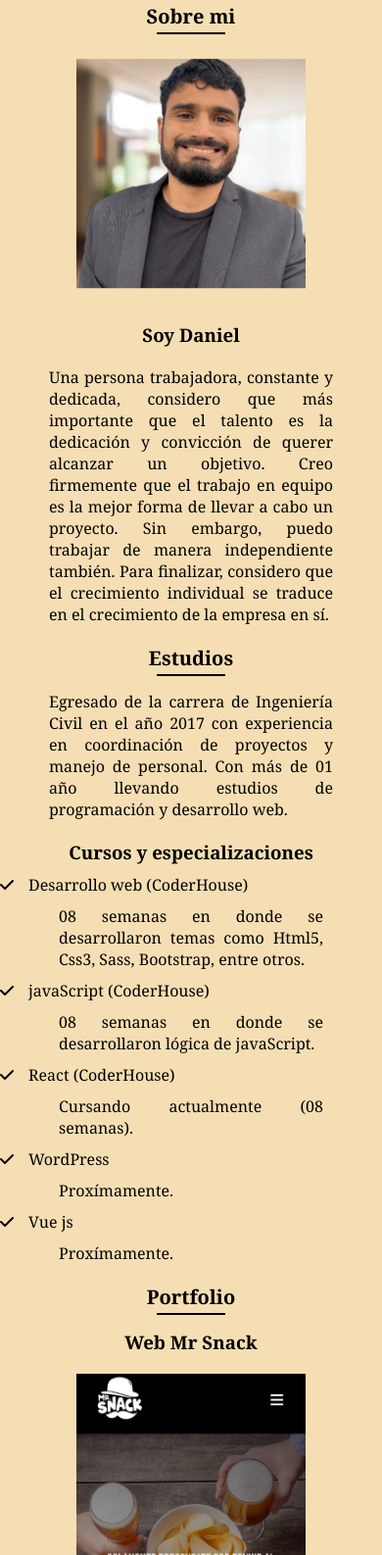
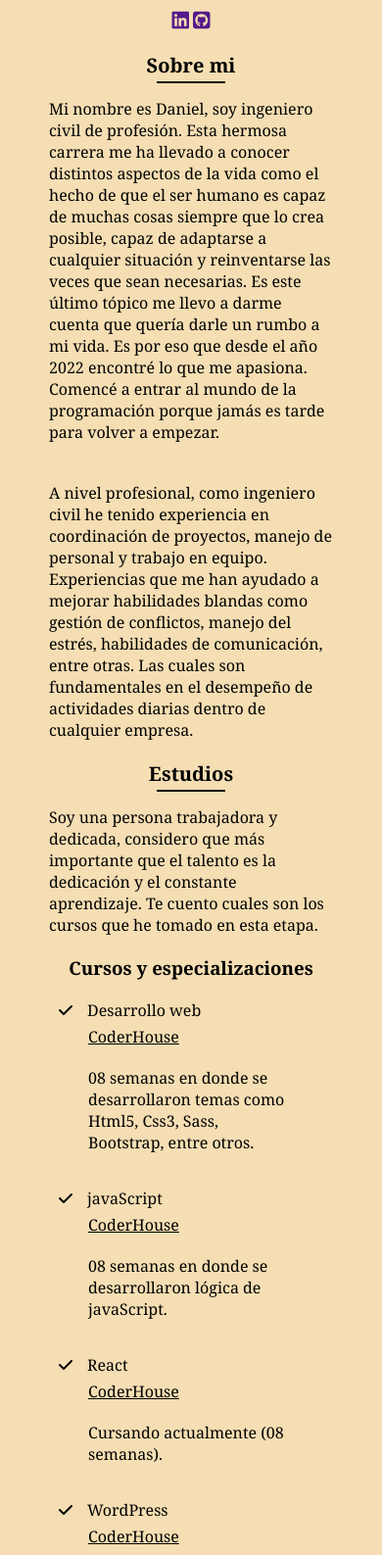
Before and after one commit to danielvergaray/portfolio2023, a plain HTML site: page index.html in a window 390 px wide. Shown: the part 413-2000 px from the top of the page at 98% size. Drawn offline with nearby package versions, Linux system fonts and the light colour scheme.

Commit message:
Se ha modificado contenido

```diff
--- a/css/style.css
+++ b/css/style.css
@@ -73,12 +73,20 @@
     .todo-el-contenido .estudios ul {
       padding: 10px 0;
       list-style: none; }
+      .todo-el-contenido .estudios ul .titulo-instituto {
+        position: relative;
+        top: -15px;
+        padding-left: 90px;
+        text-decoration: underline; }
       .todo-el-contenido .estudios ul p {
-        padding: 10px 60px; }
+        padding: 10px 90px;
+        position: relative;
+        top: -15px; }
       .todo-el-contenido .estudios ul i {
         padding-right: 15px; }
       .todo-el-contenido .estudios ul li {
-        text-align: left; }
+        text-align: left;
+        padding: 10px 60px; }
     .todo-el-contenido .sobreMi-container,
     .todo-el-contenido .estudios {
       text-align: center; }
@@ -89,7 +97,7 @@
       .todo-el-contenido .sobreMi-container p,
       .todo-el-contenido .estudios p {
         padding: 20px 50px;
-        text-align: justify; }
+        text-align: left; }
       .todo-el-contenido .sobreMi-container h2,
       .todo-el-contenido .estudios h2 {
         font-size: 20px;
@@ -132,7 +140,7 @@
           } */ }
       .todo-el-contenido .portfolio-container p {
         padding: 20px 50px;
-        text-align: justify; }
+        text-align: left; }
       .todo-el-contenido .portfolio-container h3 {
         padding: 20px 50px; }
       .todo-el-contenido .portfolio-container a {
--- a/index.html
+++ b/index.html
@@ -20,7 +20,6 @@
     <header>
       <div class="header-nombre-portfolio">
         <p>Daniel Vergaray</p>
-
       </div>
       <div class="header-info-portfolio">
         <ul>
@@ -35,17 +34,19 @@
       </div>
     </header>
 
-    <div class="header-info-mobile" id="menuDesplegable" >
+    <div class="header-info-mobile" id="menuDesplegable">
       <ul id="menuHamburguesaId"></ul>
-
     </div>
     <section id="todoElContenido" class="todo-el-contenido">
       <main>
         <section class="main-principal">
           <div class="main-titulo-contenedor">
-            <h1>¡Hola! Soy Daniel, Jr. Frontend Dev</h1>
+            <h1>
+              ¡Hola! Bienvenid@ a mi portfolio, <br />soy Daniel, Frontend
+              <br />Developer Jr.
+            </h1>
           </div>
-          <div class="main-foto">
+          <div class="main-foto" id="sobreMi">
             <img src="./imagenes/yo-cv.jpeg" alt="foto-de-perfil" />
           </div>
         </section>
@@ -56,52 +57,76 @@
           </div>
         </section>
       </main>
-      <section class="sobreMi-container" id="sobreMi">
+      <section class="sobreMi-container">
         <h2 class="animate__animated animate__fadeIn">Sobre mi</h2>
-        <img
+        <!-- <img
           src="./imagenes/yo-cv.jpeg"
           alt="foto-de-perfil"
           class="animate__animated animate__bounce"
-        />
-        <h3>Soy Daniel</h3>
-        <p data-aos="fade-up">
+        /> -->
+        <!-- <h3>Soy Daniel</h3> -->
+        <!-- <p data-aos="fade-up" id="estudiosId">
           Una persona trabajadora, constante y dedicada, considero que más
           importante que el talento es la dedicación y convicción de querer
           alcanzar un objetivo. Creo firmemente que el trabajo en equipo es la
           mejor forma de llevar a cabo un proyecto. Sin embargo, puedo trabajar de
           manera independiente también. Para finalizar, considero que el
           crecimiento individual se traduce en el crecimiento de la empresa en sí.
+        </p> -->
+        <p data-aos="fade-up">
+          Mi nombre es Daniel, soy ingeniero civil de profesión. Esta hermosa
+          carrera me ha llevado a conocer distintos aspectos de la vida como el
+          hecho de que el ser humano es capaz de muchas cosas siempre que lo
+          crea posible, capaz de adaptarse a cualquier situación y reinventarse
+          las veces que sean necesarias. Es este último tópico me llevo a darme
+          cuenta que quería darle un rumbo a mi vida. Es por eso que desde el
+          año 2022 encontré lo que me apasiona. Comencé a entrar al mundo de la
+          programación porque jamás es tarde para volver a empezar.
+        </p>
+
+        <p data-aos="fade-up" id="estudiosId">
+          A nivel profesional, como ingeniero civil he tenido experiencia en
+          coordinación de proyectos, manejo de personal y trabajo en equipo.
+          Experiencias que me han ayudado a mejorar habilidades blandas como
+          gestión de conflictos, manejo del estrés, habilidades de comunicación,
+          entre otras. Las cuales son fundamentales en el desempeño de
+          actividades diarias dentro de cualquier empresa.
         </p>
       </section>
-      <section class="estudios" id="estudiosId">
+      <section class="estudios">
         <h2 class="animate__animated animate__fadeIn">Estudios</h2>
         <p data-aos="fade-up">
-          Egresado de la carrera de Ingeniería Civil en el año 2017 con
-          experiencia en coordinación de proyectos y manejo de personal. Con más
-          de 01 año llevando estudios de programación y desarrollo web.
+          Soy una persona trabajadora y dedicada, considero que más importante
+          que el talento es la dedicación y el constante aprendizaje. Te cuento
+          cuales son los cursos que he tomado en esta etapa.
         </p>
         <h3>Cursos y especializaciones</h3>
         <ul data-aos="flip-left">
-          <li><i class="fa-solid fa-check"></i>Desarrollo web (CoderHouse)</li>
+          <li><i class="fa-solid fa-check"></i>Desarrollo web</li>
+          <p class="titulo-instituto">CoderHouse</p>
           <p>
             08 semanas en donde se desarrollaron temas como Html5, Css3, Sass,
             Bootstrap, entre otros.
           </p>
 
-          <li><i class="fa-solid fa-check"></i>javaScript (CoderHouse)</li>
+          <li><i class="fa-solid fa-check"></i>javaScript</li>
+          <p class="titulo-instituto">CoderHouse</p>
           <p>08 semanas en donde se desarrollaron lógica de javaScript.</p>
 
-          <li><i class="fa-solid fa-check"></i>React (CoderHouse)</li>
+          <li><i class="fa-solid fa-check"></i>React</li>
+          <p class="titulo-instituto">CoderHouse</p>
           <p>Cursando actualmente (08 semanas).</p>
 
           <li><i class="fa-solid fa-check"></i>WordPress</li>
+          <p class="titulo-instituto">CoderHouse</p>
           <p>Proxímamente.</p>
 
-          <li><i class="fa-solid fa-check"></i>Vue js</li>
+          <li id="portfolioId"><i class="fa-solid fa-check"></i>Vue js</li>
+          <p class="titulo-instituto">Udemy</p>
           <p>Proxímamente.</p>
         </ul>
       </section>
-      <section id="portfolioId" class="portfolio-container"  data-aos="fade-up">
+      <section class="portfolio-container" data-aos="fade-up">
         <h2>Portfolio</h2>
         <div class="proyectos-container">
           <div class="proyectos">
@@ -112,8 +137,8 @@
             <p>
               Este proyecto realizado para un emprendimiento de snacks. Fue
               llevado a cabo usando Html5 y Css3, ademas se implementaron
-              estategias SEO, Bootstrap y Sass, se realizaron versiones desktop y
-              mobile.
+              estategias SEO, Bootstrap y Sass, se realizaron versiones desktop
+              y mobile.
             </p>
           </div>
           <div class="proyectos" data-aos="fade-up">
@@ -123,11 +148,11 @@
               <img src="./imagenes/ecommerce.jpeg" alt="Ecommerce-mr-snack" />
             </a>
             <p>
-              Este proyecto consiste en un Ecommerce creado para el emprendimiento
-              Mr. Snack. Fue Ha sido llevado utilizando javaScript, creando los
-              productos del emprendimiento de manera dinamica pudiendo filtrar los
-              proudctos por categoria y buscarlos por su nombre, se realizaron
-              versiones desktop y mobile.
+              Este proyecto consiste en un Ecommerce creado para el
+              emprendimiento Mr. Snack. Fue Ha sido llevado utilizando
+              javaScript, creando los productos del emprendimiento de manera
+              dinamica pudiendo filtrar los proudctos por categoria y buscarlos
+              por su nombre, se realizaron versiones desktop y mobile.
             </p>
           </div>
           <div class="proyectos" data-aos="fade-up">
@@ -139,10 +164,10 @@
               />
             </a>
             <p>
-              Este proyecto consiste en un juego donde se genera un numero al azar
-              y el usuario debe adivinarlo, contando con pistas que se muestran de
-              acuerdo al valor introducido por el usuario. Fue realizado usando
-              javaScript.
+              Este proyecto consiste en un juego donde se genera un numero al
+              azar y el usuario debe adivinarlo, contando con pistas que se
+              muestran de acuerdo al valor introducido por el usuario. Fue
+              realizado usando javaScript.
             </p>
           </div>
           <div class="proyectos proyecto-pig-game">
--- a/scss/secciones/_index.scss
+++ b/scss/secciones/_index.scss
@@ -94,14 +94,24 @@
       ul {
         padding: 10px 0;
         list-style: none;
+        .titulo-instituto{
+          position: relative;
+          top: -15px;
+          padding-left: 90px;
+          text-decoration: underline;
+        }
         p {
-          padding: 10px 60px;
+          padding: 10px 90px;
+          position: relative;
+          top: -15px;
         }
         i {
           padding-right: 15px;
         }
         li {
           text-align: left;
+          padding: 10px 60px;
+
         }
       }
     }
@@ -115,7 +125,7 @@
       }
       p {
         padding: 20px 50px;
-        text-align: justify;
+        text-align: left;
       }
       h2 {
         font-size: 20px;
@@ -161,7 +171,7 @@
       }
       p {
         padding: 20px 50px;
-        text-align: justify;
+        text-align: left;
       }
       h3 {
         padding: 20px 50px;
```
